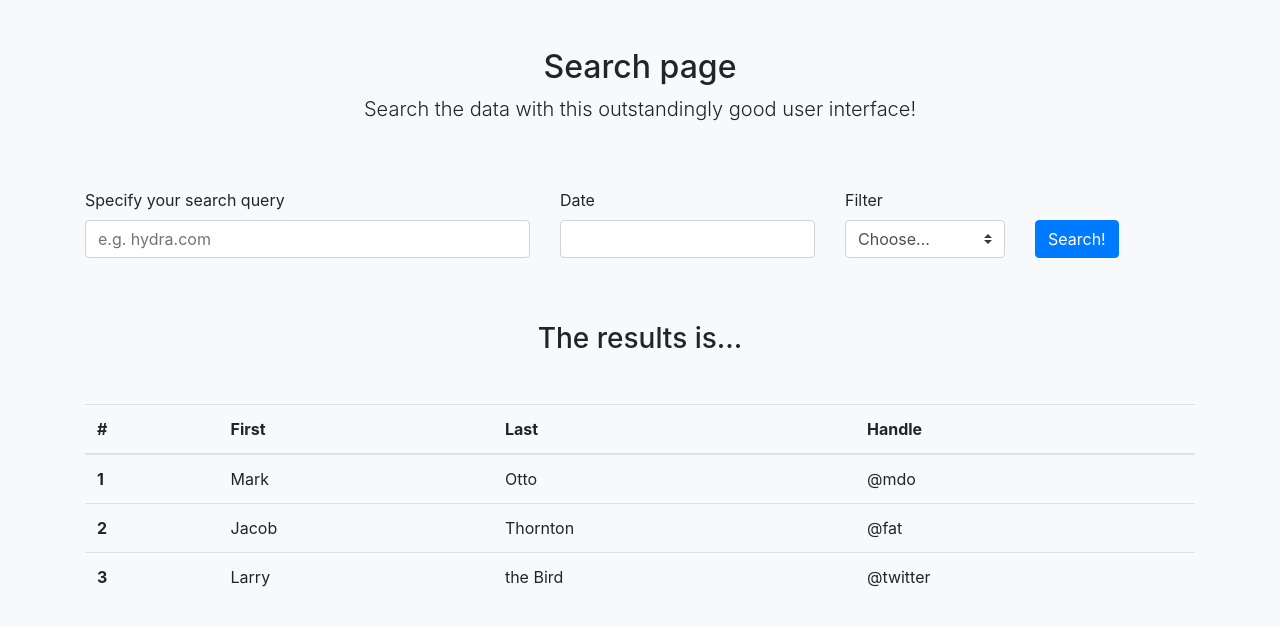
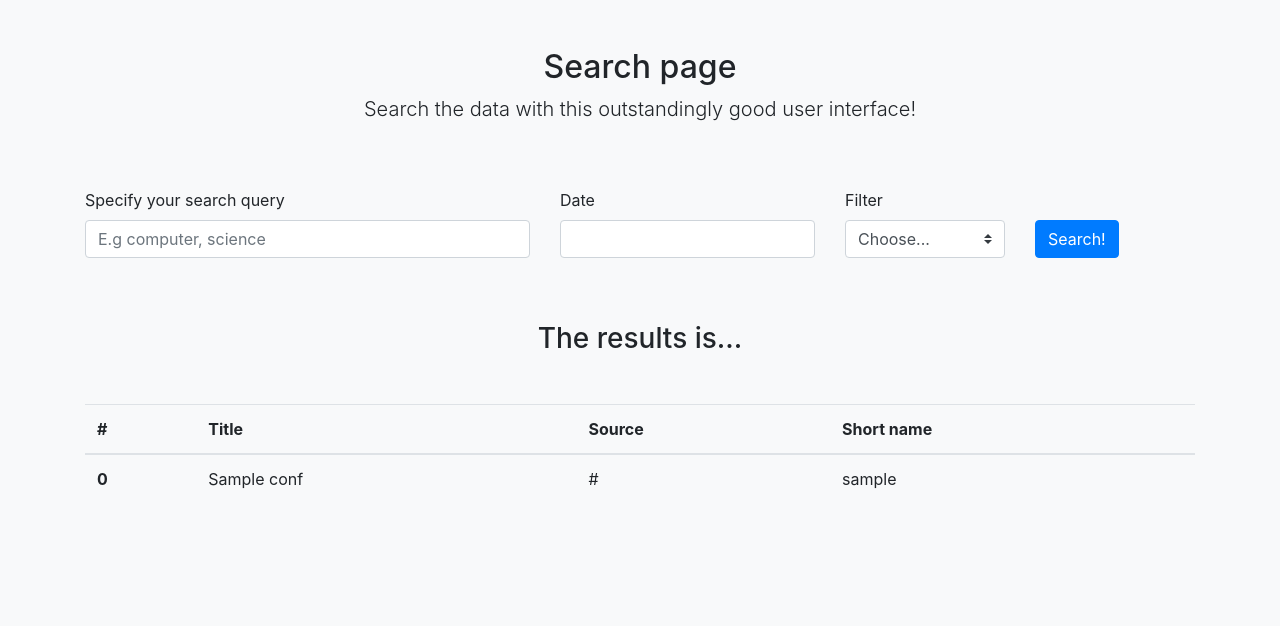
Before and after one commit to 30mb1/conference-scrapper, a Django app: template conference_scrapper/templates/search.html in a window 1280 px wide. Shown: the top 626 px of the page. Run offline with Django 3.2, Linux system fonts and the light colour scheme; the template is opened without the code that fills it: most values are stand-ins (such as "Sample title", 1, 10 or a date in 2020); data that the repository does not hold is empty; some libraries are stand-ins or nearby versions.

Commit message:
Implemented search

```diff
--- a/conference_scrapper/templates/search.html
+++ b/conference_scrapper/templates/search.html
@@ -23,11 +23,11 @@
     <!-- Header end -->
 
     <!-- Search form -->
-    <form>
+    <form action="/">
       <div class="row form-group">
         <div class="col-5">
           <label for="search">Specify your search query</label>
-          <input type="text" class="form-control" id="search" placeholder="e.g. hydra.com" name="search" required>
+          <input type="text" class="form-control" id="search" placeholder="E.g computer, science" name="tags" required>
         </div>
 
         <div class="col-3">
@@ -63,30 +63,20 @@
           <thead>
             <tr>
               <th scope="col">#</th>
-              <th scope="col">First</th>
-              <th scope="col">Last</th>
-              <th scope="col">Handle</th>
+              <th scope="col">Title</th>
+              <th scope="col">Source</th>
+              <th scope="col">Short name</th>
             </tr>
           </thead>
           <tbody>
-            <tr>
-              <th scope="row">1</th>
-              <td>Mark</td>
-              <td>Otto</td>
-              <td>@mdo</td>
-            </tr>
-            <tr>
-              <th scope="row">2</th>
-              <td>Jacob</td>
-              <td>Thornton</td>
-              <td>@fat</td>
-            </tr>
-            <tr>
-              <th scope="row">3</th>
-              <td>Larry</td>
-              <td>the Bird</td>
-              <td>@twitter</td>
-            </tr>
+          {% for conf in objects %}
+              <tr>
+                <th scope="row">{{ forloop.counter0 }}</th>
+              <td>{{ conf.title }}</td>
+              <td>{{ conf.url }}</td>
+              <td>{{ conf.slug }}</td>
+              </tr>
+          {% endfor %}
           </tbody>
         </table>
       </div>
```
Also changed, not shown: conference_scrapper/conference/views.py (+7 -0 lines).
